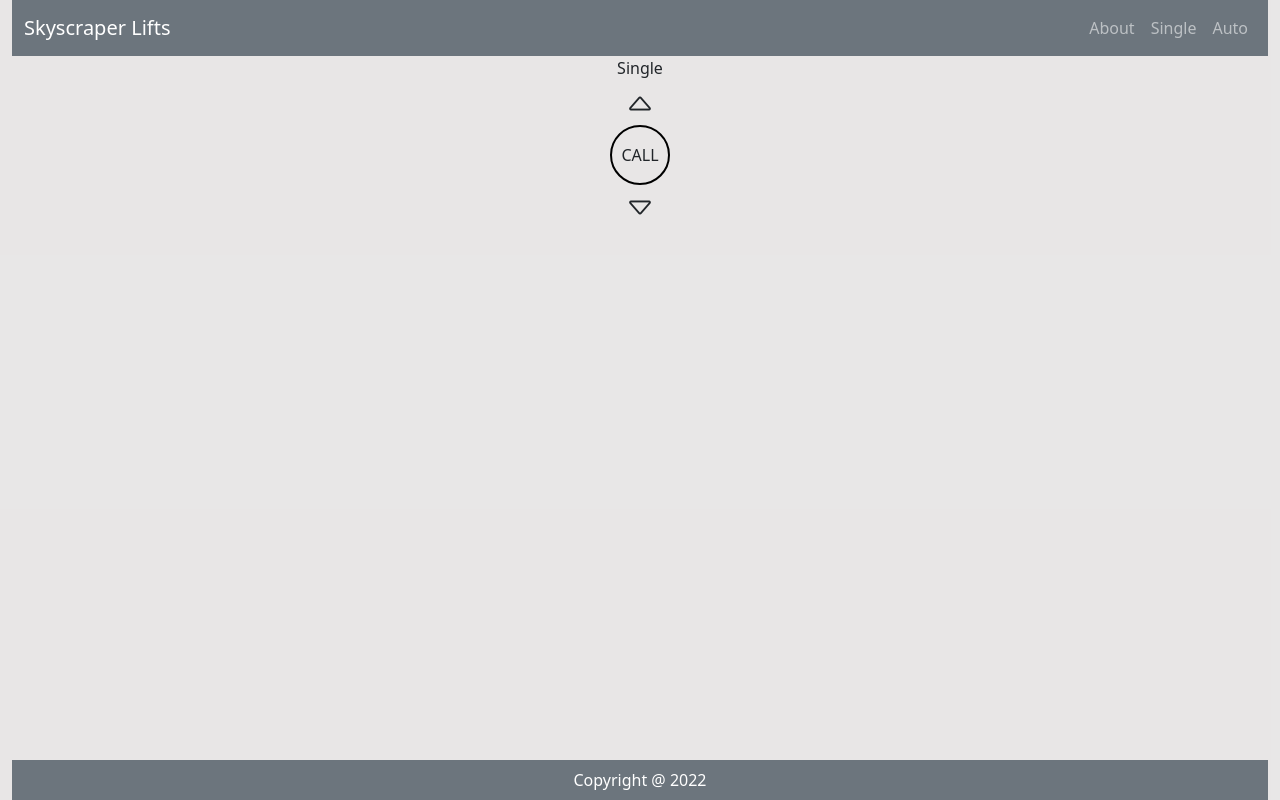
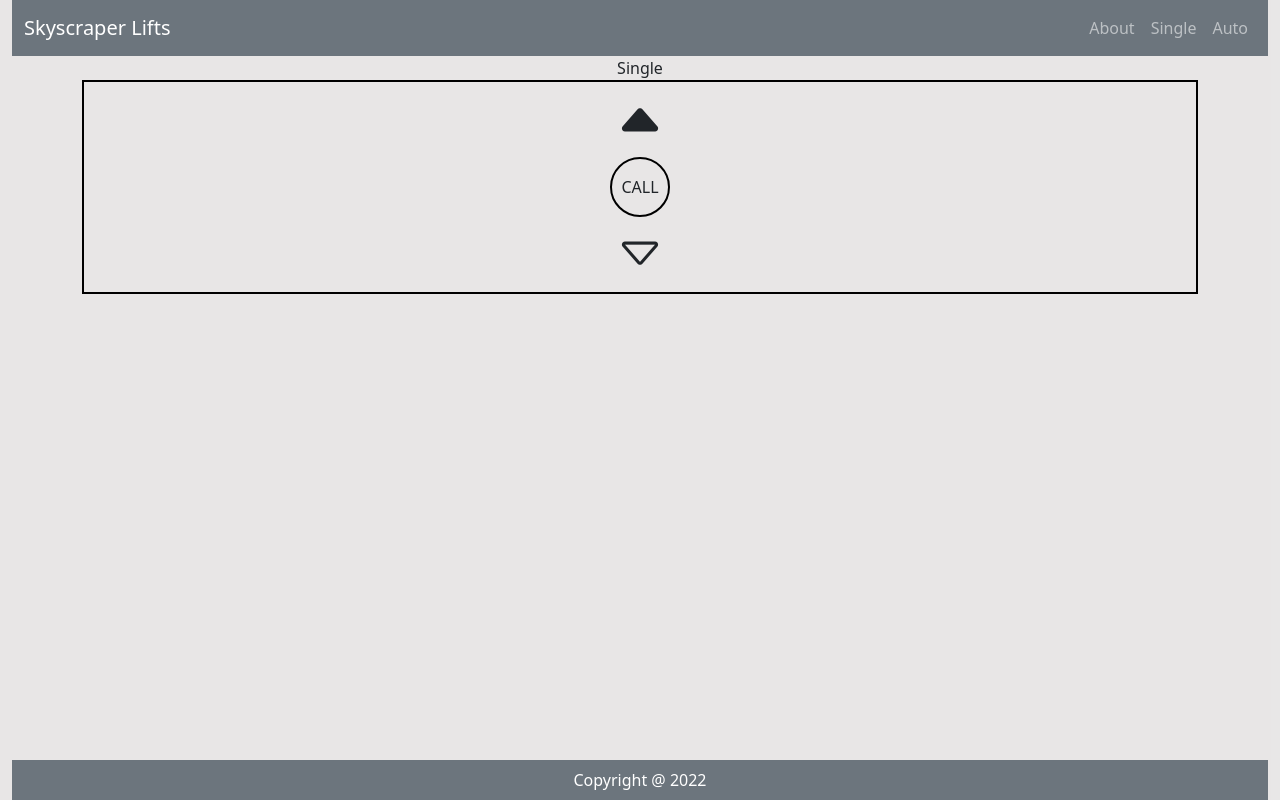
Before and after one commit to JamesFThomas/skyscraper-lifts, a React (Create React App) app: page /single in a window 1280 px wide. Built offline with nearby package versions, Linux system fonts and the light colour scheme.

Commit message:
up/down arrow call btns added and tested

```diff
--- a/src/components/lift/CallPanel.js
+++ b/src/components/lift/CallPanel.js
@@ -1,21 +1,36 @@
-import React from 'react';
+import React, { useState } from 'react';
 import { Container } from 'react-bootstrap';
 import '../../styles/callPanel.css';
 
 const CallPanel = () => {
+  const [upClick, setUpClick] = useState(false);
+  const [downClick, setDownClick] = useState(false);
+
+  const handelUp = (e) => {
+    e.preventDefault();
+    setUpClick(!upClick);
+  };
+  const handelDown = (e) => {
+    e.preventDefault();
+    setDownClick(!downClick);
+  };
+
   return (
     <Container className='panel'>
-      <span
-        class='arrow bi bi-caret-up'
-        onClick={() => console.log('UP arrow clicked')}
-      />
-      {/* <span class='arrow bi bi-caret-up-fill' /> */}
+      {upClick ? (
+        <span class='arrow bi bi-caret-up' onClick={(e) => handelUp(e)} />
+      ) : (
+        <span class='arrow bi bi-caret-up-fill' onClick={(e) => handelUp(e)} />
+      )}
       <div className='panelText'>CALL</div>
-      {/* <span class='arrow bi bi-caret-down-fill' /> */}
-      <span
-        class='arrow bi bi-caret-down'
-        onClick={() => console.log('Down arrow clicked')}
-      />
+      {downClick ? (
+        <span
+          class='arrow bi bi-caret-down-fill'
+          onClick={(e) => handelDown(e)}
+        />
+      ) : (
+        <span class='arrow bi bi-caret-down' onClick={(e) => handelDown(e)} />
+      )}
     </Container>
   );
 };
--- a/src/styles/callPanel.css
+++ b/src/styles/callPanel.css
@@ -1,8 +1,10 @@
 .panel {
+  max-width: fit-content;
   display: flex;
   justify-content: center;
   align-items: center;
   flex-direction: column;
+  border: 2px solid black;
 }
 
 .panelText {
@@ -13,10 +15,11 @@
   border: 2px solid black;
   height: 60px;
   width: 60px;
+  z-index: 1;
 }
 
 .arrow {
-  font-size: 30px;
+  font-size: 50px;
 }
 
 .arrow:hover {
```
